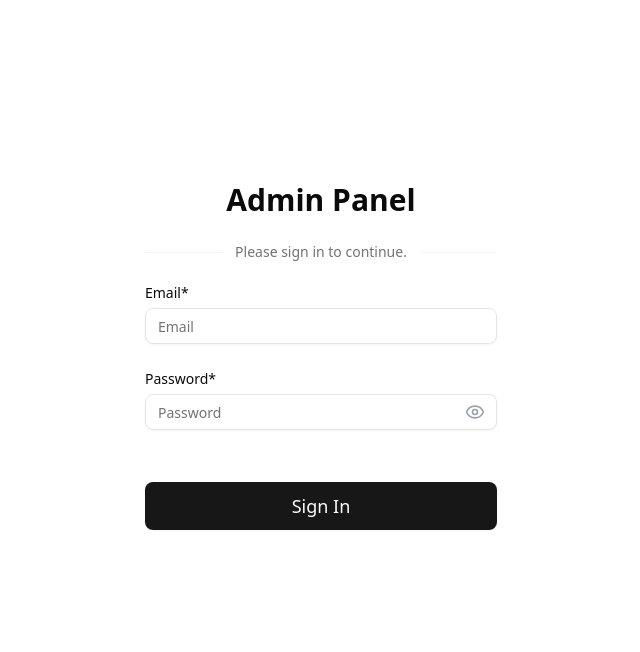
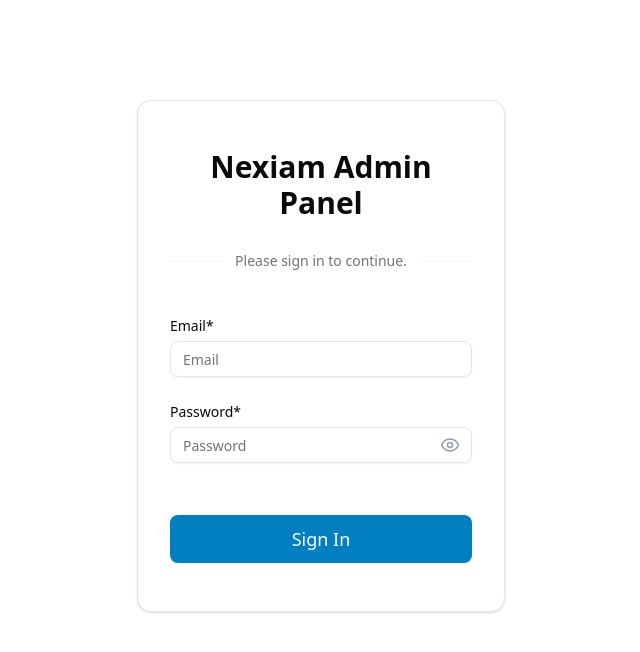
Before and after one commit to nexiam-repo/nexiam-admin-frontend, a Next.js app: page /sign-in in a window 1280 px wide. Shown: the top 652 px of the page, without its empty margins (319-959 px from the left). Built offline with nearby package versions, Linux system fonts and the light colour scheme; what @bprogress/core, @bprogress/next, amazon-cognito-identity-js would draw is missing.

Commit message:
Added Next Auth URL

```diff
--- a/src/app/(auth)/sign-in/SignInForm.tsx
+++ b/src/app/(auth)/sign-in/SignInForm.tsx
@@ -8,6 +8,13 @@ import z from 'zod';
 
 import { signInAction } from '@/app/actions/sign-in';
 import { Button } from '@/components/ui/button';
+import {
+  Card,
+  CardContent,
+  CardDescription,
+  CardHeader,
+  CardTitle,
+} from '@/components/ui/card';
 import {
   Form,
   FormControl,
@@ -51,11 +58,13 @@ export function SignInForm() {
 
   return (
     <div className="bg-background flex min-h-screen w-full items-center justify-center">
-      <div className="w-full max-w-lg px-4 lg:max-w-sm xl:max-w-xl 2xl:max-w-2xl">
-        <div className="mb-6 text-center">
-          <h1 className="mb-2 text-3xl font-semibold">Admin Panel</h1>
+      <div className="w-full max-w-lg p-2 lg:max-w-sm xl:max-w-xl 2xl:max-w-2xl">
+        <Card className="px-2 py-12">
+          <CardHeader>
+            <div className="w-full text-center">
+              <CardTitle className="text-3xl">Nexiam Admin Panel</CardTitle>
             </div>
-        {/* Divider */}
+            <CardDescription>
               <div className="my-6 flex items-center">
                 <div className="border-muted flex-1 border-t" />
                 <span className="text-muted-foreground mx-3 text-sm">
@@ -63,6 +72,10 @@ export function SignInForm() {
                 </span>
                 <div className="border-muted flex-1 border-t" />
               </div>
+            </CardDescription>
+          </CardHeader>
+
+          <CardContent>
             <Form {...form}>
               <form onSubmit={form.handleSubmit(onSubmit)}>
                 {/* Email */}
@@ -134,6 +147,8 @@ export function SignInForm() {
                 </Button>
               </form>
             </Form>
+          </CardContent>
+        </Card>
         {/* Error */}
         <div className="mt-8 min-h-[56px]">
           {error && (
--- a/src/app/globals.css
+++ b/src/app/globals.css
@@ -54,7 +54,7 @@
   --card-foreground: oklch(0.145 0 0);
   --popover: oklch(1 0 0);
   --popover-foreground: oklch(0.145 0 0);
-  --primary: oklch(0.205 0 0);
+  --primary: oklch(0.5603 0.1535 235.83);
   --primary-foreground: oklch(0.985 0 0);
   --secondary: oklch(0.97 0 0);
   --secondary-foreground: oklch(0.205 0 0);
@@ -65,7 +65,7 @@
   --destructive: oklch(0.577 0.245 27.325);
   --border: oklch(0.922 0 0);
   --input: oklch(0.922 0 0);
-  --ring: oklch(0.708 0 0);
+  --ring: oklch(0.5603 0.1535 235.83);
   --chart-1: oklch(0.646 0.222 41.116);
   --chart-2: oklch(0.6 0.118 184.704);
   --chart-3: oklch(0.398 0.07 227.392);
```
Also changed, not shown: 2 other files (tests, documents, lock files or other folders). Lines whose indentation alone changed are shown as unchanged.
